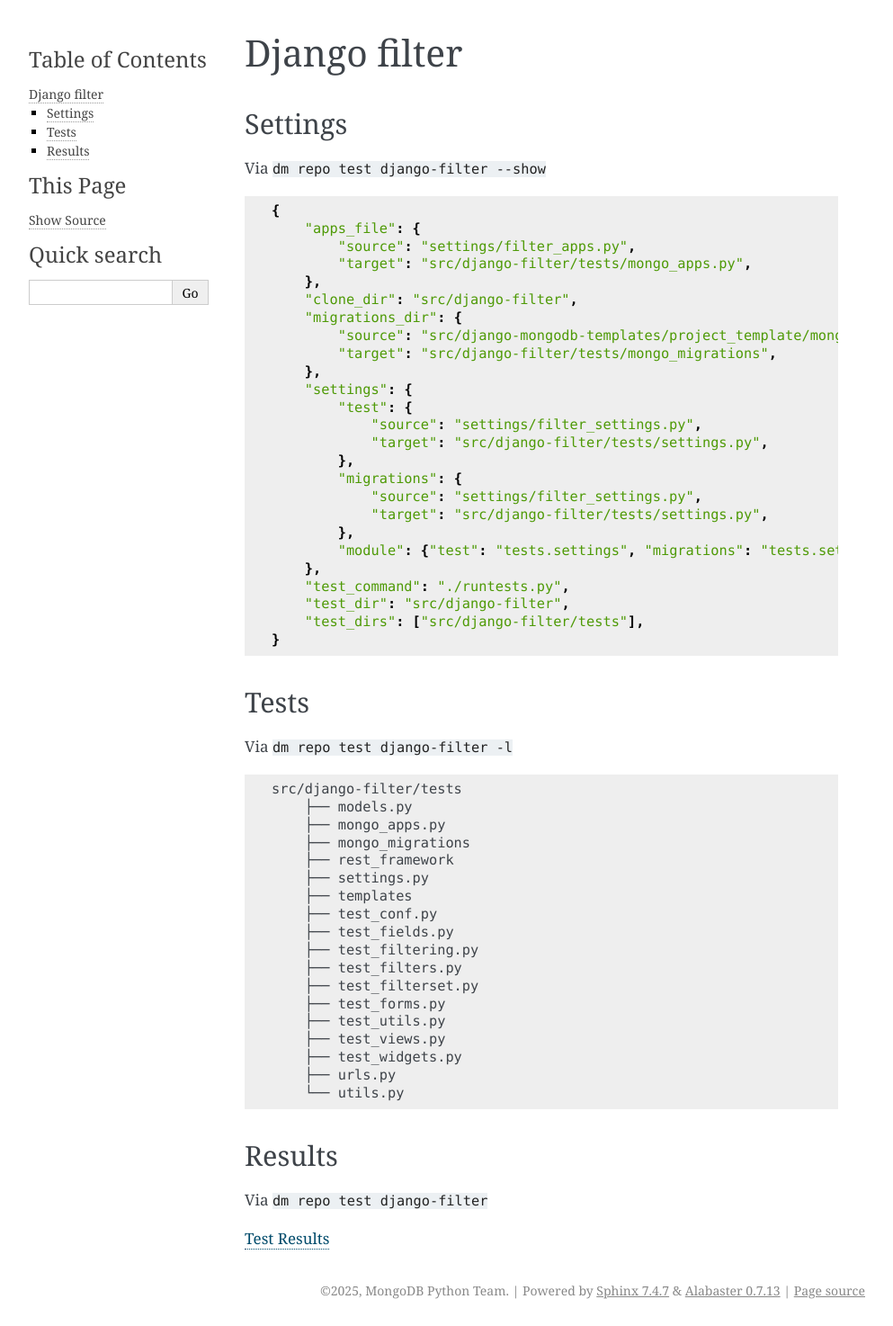
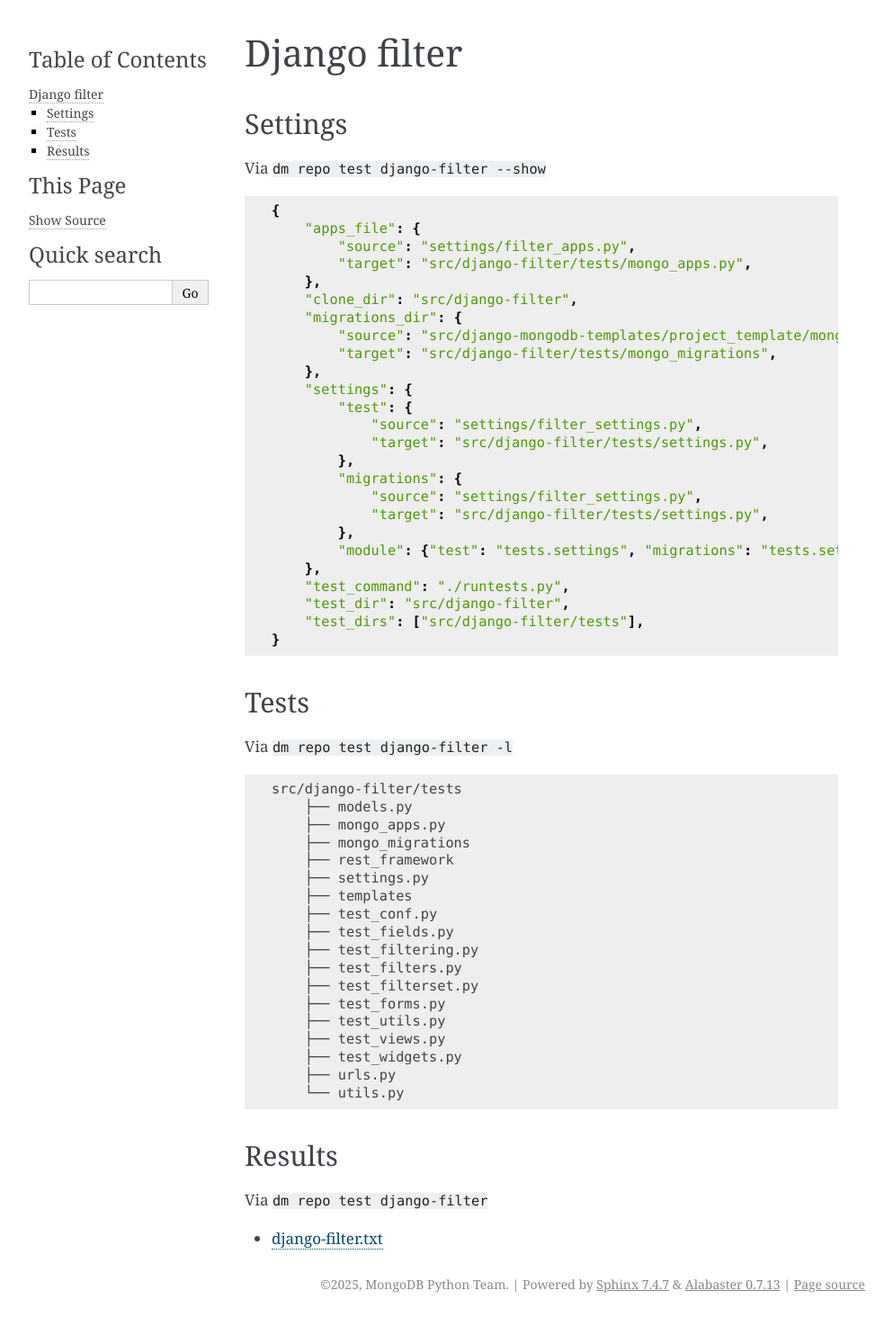
Before and after one commit to aclark4life/django-mongodb-cli, a Sphinx documentation site: the page built from docs/source/supported-libraries/django-filter.rst, in a window 1280 px wide. Shown: the whole page at 90% size, without its empty margins (148-1141 px from the left). Built offline with Sphinx 7.4.7, drawn with Linux system fonts in a browser that asks for light colours.

Commit message:
Update docs

```diff
--- a/docs/source/supported-libraries/django-filter.rst
+++ b/docs/source/supported-libraries/django-filter.rst
@@ -68,4 +68,4 @@
 
 Via ``dm repo test django-filter``
 
-`Test Results <../_static/django-filter.txt>`_
+- `django-filter.txt <../_static/django-filter.txt>`_
```
